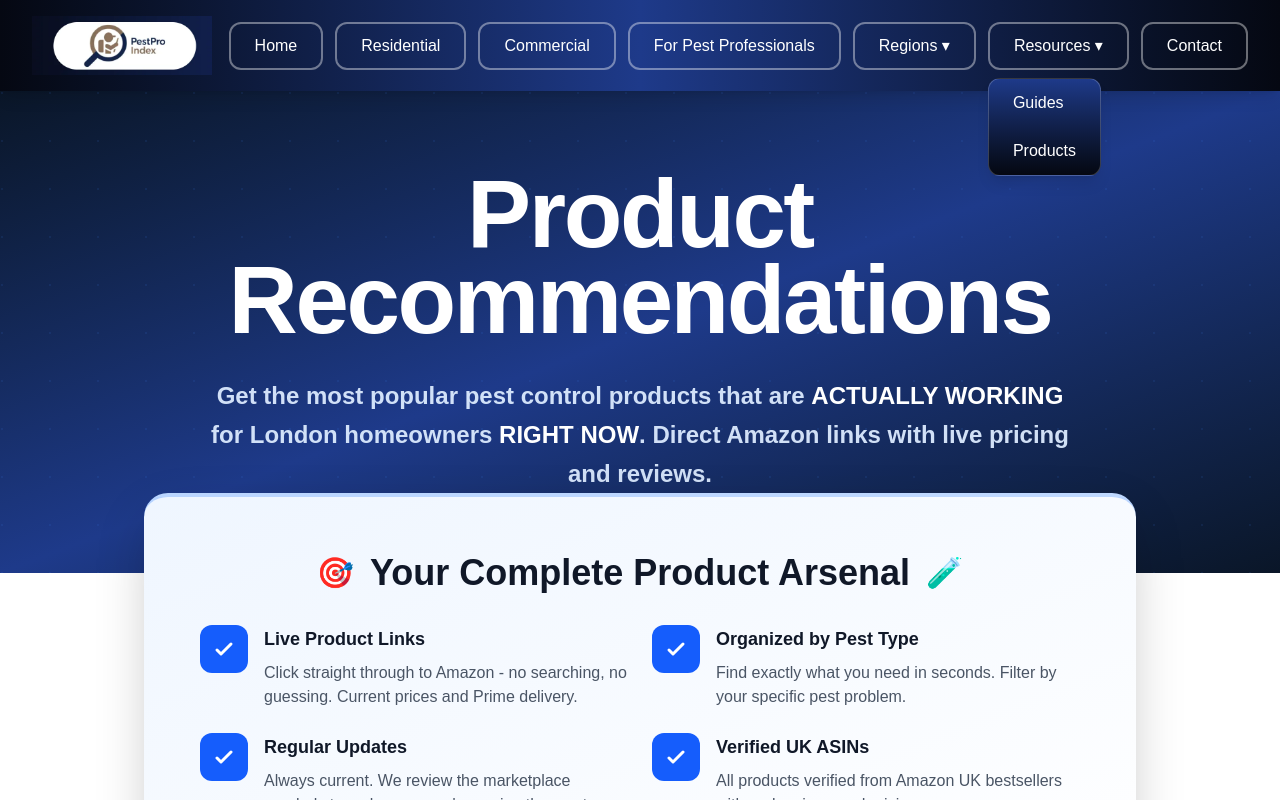
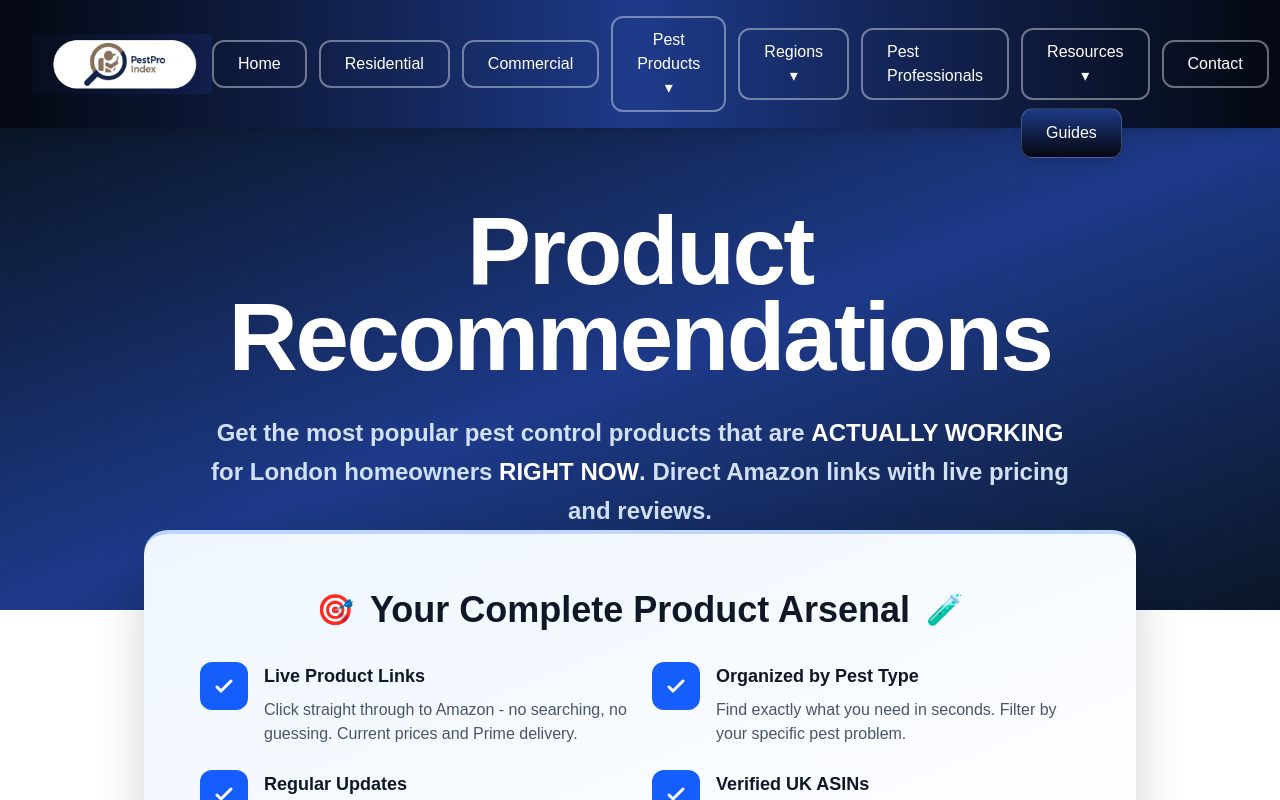
Before and after one commit to aarongeorghiades-hub/pestpro-index-v2-live, a Next.js app: page /products in a window 1280 px wide. Both pictures are taken after a click on the button "Resources ▾". Shown: the top 800 px of the page. Built offline with nearby package versions, Linux system fonts and the light colour scheme.

Commit message:
Restructure nav: Add Pest Products dropdown, shorten Pest Professionals label, Resources contains only Guides

```diff
--- a/components/Navigation.tsx
+++ b/components/Navigation.tsx
@@ -9,6 +9,7 @@ export default function Navigation() {
   const [isOpen, setIsOpen] = useState(false);
   const [isMobile, setIsMobile] = useState(false);
   const [isRegionsOpen, setIsRegionsOpen] = useState(false);
+  const [isPestProductsOpen, setIsPestProductsOpen] = useState(false);
   const [isResourcesOpen, setIsResourcesOpen] = useState(false);
 
   useEffect(() => {
@@ -26,12 +27,11 @@ export default function Navigation() {
     { href: '/', label: 'Home' },
     { href: '/residential', label: 'Residential' },
     { href: '/commercial', label: 'Commercial' },
-    { href: '/professionals', label: 'For Pest Professionals' },
   ];
 
-  const resources = [
-    { label: 'Guides', href: '/blog' },
-    { label: 'Products', href: '/products' },
+  const pestProducts = [
+    { label: 'Home Products', href: '/products' },
+    { label: 'Commercial Products', href: '/commercial-products' },
   ];
 
   const regions = [
@@ -87,6 +87,31 @@ export default function Navigation() {
             </Link>
           ))}
 
+          {/* Pest Products Dropdown */}
+          <div className="relative">
+            <button
+              onClick={() => setIsPestProductsOpen(!isPestProductsOpen)}
+              className="px-6 py-2.5 font-medium text-base border-2 border-white/40 rounded-xl transition-all duration-200 bg-transparent text-white hover:border-white/60 hover:bg-white/10 flex items-center gap-2"
+            >
+              Pest Products ▾
+            </button>
+
+            {isPestProductsOpen && (
+              <div className="absolute top-full mt-2 left-0 bg-gradient-to-b from-[#1e3a8a] to-[#050812] border border-white/20 rounded-xl shadow-lg min-w-max z-50">
+                {pestProducts.map((product) => (
+                  <Link
+                    key={product.href}
+                    href={product.href}
+                    className="block px-6 py-3 text-white hover:bg-white/10 transition-colors first:pt-3 last:pb-3"
+                    onClick={() => setIsPestProductsOpen(false)}
+                  >
+                    {product.label}
+                  </Link>
+                ))}
+              </div>
+            )}
+          </div>
+
           {/* Regions Dropdown */}
           <div className="relative">
             <button
@@ -126,6 +151,13 @@ export default function Navigation() {
             )}
           </div>
 
+          <Link
+            href="/professionals"
+            className="px-6 py-2.5 font-medium text-base border-2 border-white/40 rounded-xl transition-all duration-200 bg-transparent text-white hover:border-white/60 hover:bg-white/10"
+          >
+            Pest Professionals
+          </Link>
+
           {/* Resources Dropdown */}
           <div className="relative">
             <button
@@ -137,16 +169,13 @@ export default function Navigation() {
 
             {isResourcesOpen && (
               <div className="absolute top-full mt-2 left-0 bg-gradient-to-b from-[#1e3a8a] to-[#050812] border border-white/20 rounded-xl shadow-lg min-w-max z-50">
-                {resources.map((resource) => (
                 <Link
-                    key={resource.href}
-                    href={resource.href}
-                    className="block px-6 py-3 text-white hover:bg-white/10 transition-colors first:pt-3 last:pb-3"
+                  href="/blog"
+                  className="block px-6 py-3 text-white hover:bg-white/10 transition-colors"
                   onClick={() => setIsResourcesOpen(false)}
                 >
-                    {resource.label}
+                  Guides
                 </Link>
-                ))}
               </div>
             )}
           </div>
@@ -188,6 +217,23 @@ export default function Navigation() {
               </Link>
             ))}
 
+            {/* Mobile Pest Products Section */}
+            <div className="border-t border-white/10 mt-2 pt-2">
+              <div className="px-4 py-2 text-white/60 text-sm font-light">
+                Pest Products
+              </div>
+              {pestProducts.map((product) => (
+                <Link
+                  key={product.href}
+                  href={product.href}
+                  className="block px-4 py-3 text-white hover:bg-white/10 rounded-lg transition-colors"
+                  onClick={() => setIsOpen(false)}
+                >
+                  {product.label}
+                </Link>
+              ))}
+            </div>
+
             {/* Mobile Regions Section */}
             <div className="border-t border-white/10 mt-2 pt-2">
               <div className="px-4 py-2 text-white/60 text-sm font-light">
@@ -212,21 +258,26 @@ export default function Navigation() {
               ))}
             </div>
 
+            <Link
+              href="/professionals"
+              className="block px-4 py-3 text-white hover:bg-white/10 rounded-lg transition-colors"
+              onClick={() => setIsOpen(false)}
+            >
+              Pest Professionals
+            </Link>
+
             {/* Mobile Resources Section */}
             <div className="border-t border-white/10 mt-2 pt-2">
               <div className="px-4 py-2 text-white/60 text-sm font-light">
                 Resources
               </div>
-              {resources.map((resource) => (
               <Link
-                  key={resource.href}
-                  href={resource.href}
+                href="/blog"
                 className="block px-4 py-3 text-white hover:bg-white/10 rounded-lg transition-colors"
                 onClick={() => setIsOpen(false)}
               >
-                  {resource.label}
+                Guides
               </Link>
-              ))}
             </div>
 
             <Link
```
Lines whose indentation alone changed are shown as unchanged.
